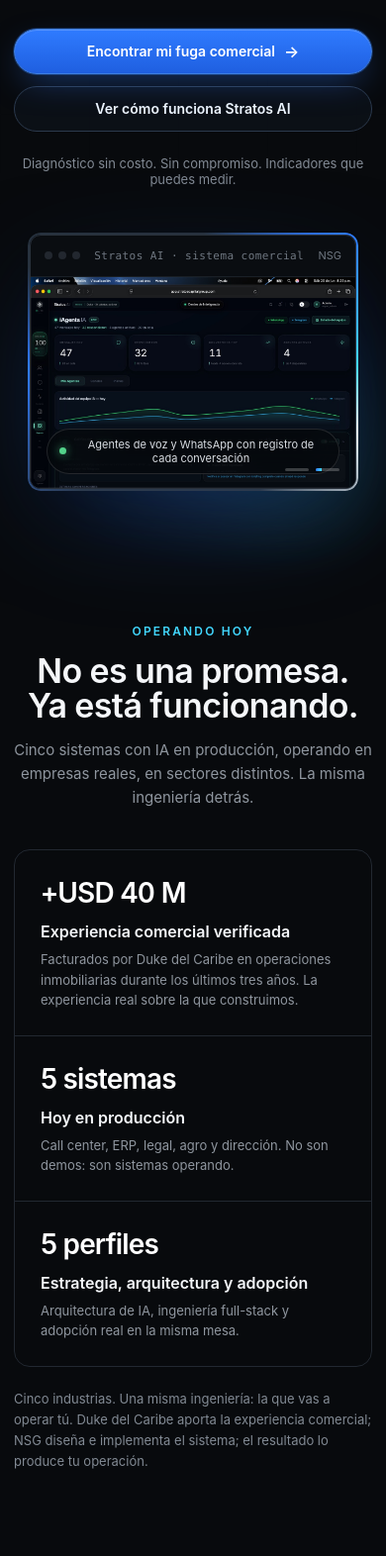
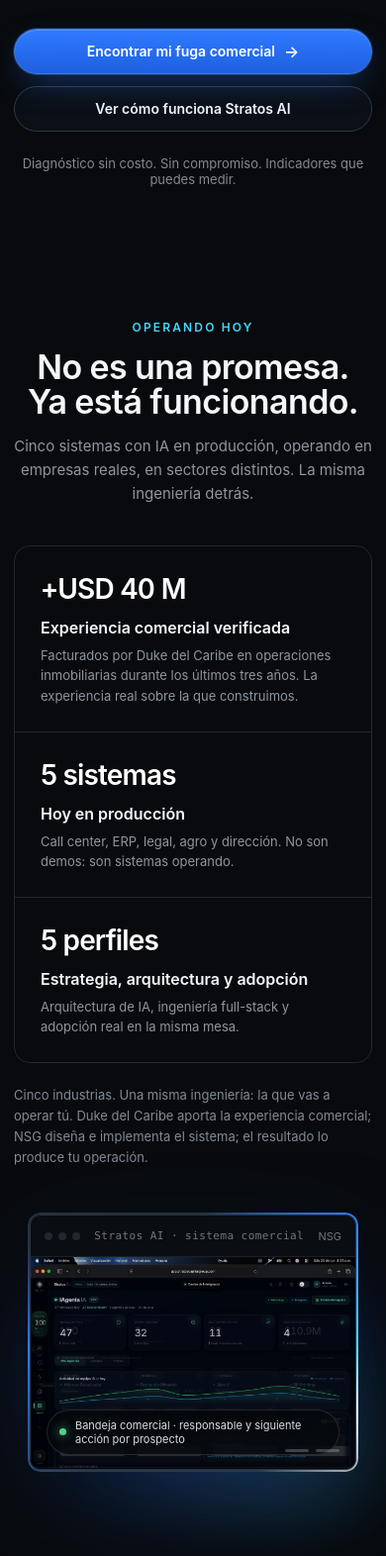
Before and after one commit to iagents00/nsg-sitio-web, a plain HTML site: page index.html in a window 390 px wide. Shown: the part 425-1997 px from the top of the page at 99% size. Drawn offline with Linux system fonts and the light colour scheme.

Commit message:
Mover screenshot con borde brillante a debajo del bloque de prueba; slide cada 2.5s

```diff
--- a/index.html
+++ b/index.html
@@ -143,7 +143,7 @@
     .slider-dots { position: absolute; right: 16px; bottom: 17px; z-index: 5; display: flex; gap: 7px; }
     .slider-dot { width: 24px; height: 3px; padding: 0; border: 0; border-radius: 99px; background: rgba(255,255,255,.22); cursor: pointer; overflow: hidden; }
     .slider-dot::after { content: ""; display: block; width: 0; height: 100%; background: linear-gradient(90deg, #2f7bff, #42d8ff); }
-    .slider-dot.active::after { animation: sliderProgress 4s linear forwards; }
+    .slider-dot.active::after { animation: sliderProgress 2.5s linear forwards; }
     @keyframes sliderProgress { to { width: 100%; } }
 
     /* PRUEBA / STATS */
@@ -378,19 +378,6 @@
         <a class="btn" href="#stratos">Ver cómo funciona Stratos AI</a>
       </div>
       <p class="hero-proof">Diagnóstico sin costo. Sin compromiso. Indicadores que puedes medir.</p>
-      <div class="wide" style="padding:0">
-        <div class="stage" aria-label="Stratos AI, vista del producto">
-          <div class="window">
-            <div class="window-bar"><div class="dots"><i></i><i></i><i></i></div><span class="ttl">Stratos AI · sistema comercial</span><span>NSG</span></div>
-            <div class="product-slider" id="productSlider">
-              <figure class="product-slide active"><img src="assets/product-1.jpg" width="1200" height="780" loading="eager" decoding="async" alt="Stratos AI: bandeja unificada de gestión comercial y prioridades"></figure>
-              <figure class="product-slide"><img src="assets/product-2.jpg" width="1200" height="780" loading="eager" decoding="async" alt="Stratos AI: agentes de IA y registro de actividad"></figure>
-              <div class="slider-cap"><i></i><span id="sliderCap">Bandeja comercial · responsable y siguiente acción por prospecto</span></div>
-              <div class="slider-dots" aria-label="Vistas de Stratos AI"><button class="slider-dot active" type="button" aria-label="Vista 1"></button><button class="slider-dot" type="button" aria-label="Vista 2"></button></div>
-            </div>
-          </div>
-        </div>
-      </div>
     </header>
 
     <!-- 2 · PRUEBA -->
@@ -406,6 +393,19 @@
         <div class="stat"><b>5 perfiles</b><h3>Estrategia, arquitectura y adopción</h3><p>Arquitectura de IA, ingeniería full-stack y adopción real en la misma mesa.</p></div>
       </div>
       <p class="note-line">Cinco industrias. Una misma ingeniería: la que vas a operar tú. Duke del Caribe aporta la experiencia comercial; NSG diseña e implementa el sistema; el resultado lo produce tu operación.</p>
+      <div class="wide" style="padding:0;margin-top:clamp(40px,5vw,64px)">
+        <div class="stage" aria-label="Stratos AI, vista del producto">
+          <div class="window">
+            <div class="window-bar"><div class="dots"><i></i><i></i><i></i></div><span class="ttl">Stratos AI · sistema comercial</span><span>NSG</span></div>
+            <div class="product-slider" id="productSlider">
+              <figure class="product-slide active"><img src="assets/product-1.jpg" width="1200" height="780" loading="lazy" decoding="async" alt="Stratos AI: bandeja unificada de gestión comercial y prioridades"></figure>
+              <figure class="product-slide"><img src="assets/product-2.jpg" width="1200" height="780" loading="lazy" decoding="async" alt="Stratos AI: agentes de IA y registro de actividad"></figure>
+              <div class="slider-cap"><i></i><span id="sliderCap">Bandeja comercial · responsable y siguiente acción por prospecto</span></div>
+              <div class="slider-dots" aria-label="Vistas de Stratos AI"><button class="slider-dot active" type="button" aria-label="Vista 1"></button><button class="slider-dot" type="button" aria-label="Vista 2"></button></div>
+            </div>
+          </div>
+        </div>
+      </div>
     </section>
 
     <!-- 3 · DIAGNÓSTICO -->
@@ -739,7 +739,7 @@
     const caps = ['Bandeja comercial · responsable y siguiente acción por prospecto', 'Agentes de voz y WhatsApp con registro de cada conversación'];
     let cur = 0, timer;
     const show = i => { cur = i; slides.forEach((s,k)=>s.classList.toggle('active',k===i)); dots.forEach((d,k)=>{ d.classList.remove('active'); if(k===i) requestAnimationFrame(()=>d.classList.add('active')); }); cap.textContent = caps[i]; };
-    const start = () => { clearInterval(timer); timer = setInterval(()=>show((cur+1)%slides.length), 4000); };
+    const start = () => { clearInterval(timer); timer = setInterval(()=>show((cur+1)%slides.length), 2500); };
     dots.forEach((d,i)=>d.addEventListener('click',()=>{ show(i); start(); }));
     slider.addEventListener('mouseenter',()=>clearInterval(timer));
     slider.addEventListener('mouseleave',start);
```
